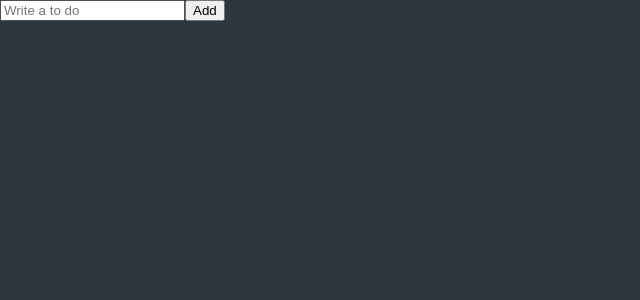
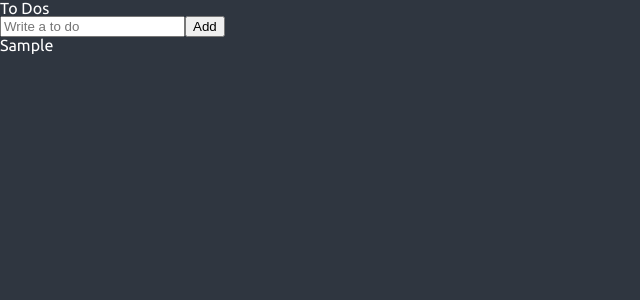
Before and after one commit to sdfwefk11/reactstudy02, a React (Create React App) app: page / in a window 1280 px wide. Both pictures are taken after typing "Sample" into the empty fields and a click on the button "Add". Shown: the top 300 px of the page, without its empty margins (0-640 px from the left). Built offline with nearby package versions, Linux system fonts and the light colour scheme.

Commit message:
Add todo

```diff
--- a/src/App.tsx
+++ b/src/App.tsx
@@ -1,5 +1,5 @@
 import { createGlobalStyle } from "styled-components";
-import ToDoList from "./ToDoList";
+import ToDoList from "./components/ToDoList";
 
 const GlobalStyle = createGlobalStyle`
   @import url('https://fonts.googleapis.com/css2?family=Ubuntu:wght@300;400&display=swap');
--- a/src/ToDoList.tsx
+++ /dev/null
@@ -1,26 +0,0 @@
-import { useForm } from "react-hook-form";
-
-interface Iform {
-  toDo: string;
-}
-
-function ToDoList() {
-  const { register, handleSubmit, setValue } = useForm<Iform>();
-  const onSubmit = (data: Iform) => {
-    console.log("add to do", data.toDo);
-    setValue("toDo", "");
-  };
-  return (
-    <div>
-      <form onSubmit={handleSubmit(onSubmit)}>
-        <input
-          {...register("toDo", { required: "Please write To Do" })}
-          placeholder="Write a to do"
-        />
-        <button>Add</button>
-      </form>
-    </div>
-  );
-}
-
-export default ToDoList;
--- /dev/null
+++ b/src/components/ToDoList.tsx
@@ -0,0 +1,45 @@
+import { useForm } from "react-hook-form";
+import { atom, useRecoilState } from "recoil";
+interface Iform {
+  toDo: string;
+}
+interface IToDo {
+  text: string;
+  category: "TO_DO" | "DOING" | "DONE";
+  id: number;
+}
+const toDostate = atom<IToDo[]>({
+  key: "toDo",
+  default: [],
+});
+
+function ToDoList() {
+  const [toDos, setToDos] = useRecoilState(toDostate);
+  const { register, handleSubmit, setValue } = useForm<Iform>();
+  const onSubmit = ({ toDo }: Iform) => {
+    setToDos((oldToDos) => [
+      { text: toDo, category: "TO_DO", id: Date.now() },
+      ...oldToDos,
+    ]);
+    setValue("toDo", "");
+  };
+  return (
+    <div>
+      <h1>To Dos</h1>
+      <form onSubmit={handleSubmit(onSubmit)}>
+        <input
+          {...register("toDo", { required: "Please write To Do" })}
+          placeholder="Write a to do"
+        />
+        <button>Add</button>
+      </form>
+      <ul>
+        {toDos.map((toDo) => (
+          <li key={toDo.id}>{toDo.text}</li>
+        ))}
+      </ul>
+    </div>
+  );
+}
+
+export default ToDoList;
```
